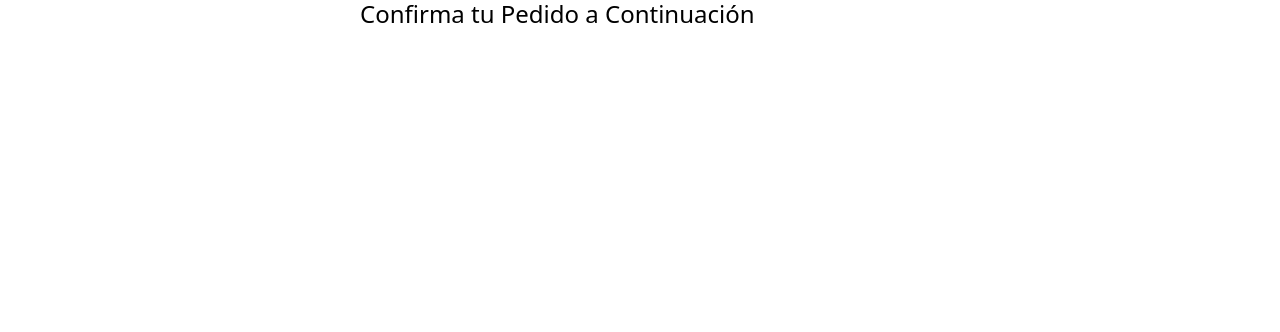
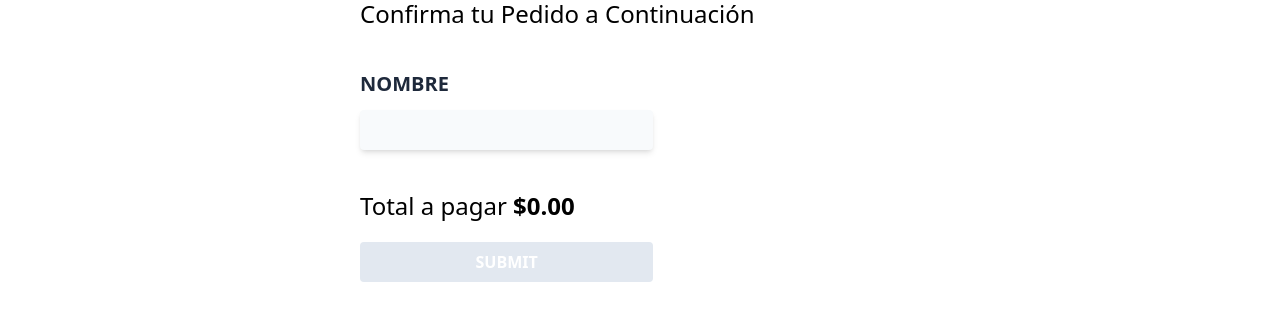
Before and after one commit to JeanBayer/quisco_app_next, a Next.js app: page /total in a window 1280 px wide. Shown: the part 222-554 px from the top of the page. Built offline with nearby package versions, Linux system fonts and the light colour scheme; no server answers; the database is empty.

Commit message:
feat: post orden in db

```diff
--- a/context/QuioscoProvider.jsx
+++ b/context/QuioscoProvider.jsx
@@ -11,6 +11,8 @@ const QuioscoProvider = ({ children }) => {
   const [producto, setProducto] = useState({});
   const [modal, setModal] = useState(false);
   const [pedido, setPedido] = useState([]);
+  const [nombre, setNombre] = useState("");
+  const [total, setTotal] = useState(0);
 
   const router = useRouter();
 
@@ -26,6 +28,15 @@ const QuioscoProvider = ({ children }) => {
   useEffect(() => {
     setCategoriaActual(categorias[0]);
   }, [categorias]);
+
+  useEffect(() => {
+    const totalAPagar = pedido.reduce(
+      (previousValue, pedido) =>
+        previousValue + pedido.precio * pedido.cantidad,
+      0
+    );
+    setTotal(totalAPagar);
+  }, [pedido]);
 
   const handleClickCategoria = (id) => {
     const categoria = categorias.filter((cat) => cat.id === id)[0];
@@ -51,15 +62,41 @@ const QuioscoProvider = ({ children }) => {
     toast.success("Agregado al pedido");
   };
 
-  const existProductInOrder = (id) => {
-    return pedido.some((elementoState) => elementoState.id === id);
-  };
+  const existProductInOrder = (id) =>
+    pedido.some((elementoState) => elementoState.id === id);
 
   const handlerDeleteProduct = (id) => {
     const newArrayPedido = pedido.filter(
       (pedidoState) => pedidoState.id !== id
     );
     setPedido(newArrayPedido);
+  };
+
+  const colocarOrden = async (e) => {
+    e.preventDefault();
+
+    try {
+      const { data } = await axios.post("/api/ordenes", {
+        nombre,
+        total,
+        fecha: Date.now().toString(),
+        pedido,
+      });
+
+      //Resetear App
+      setCategoriaActual(categorias[0]);
+      setPedido([]);
+      setNombre("");
+      setTotal(0);
+
+      toast.success("Pedido realizado correctamente");
+
+      setTimeout(() => {
+        router.push("/");
+      }, 1000);
+    } catch (error) {
+      console.error(error);
+    }
   };
 
   return (
@@ -75,6 +112,10 @@ const QuioscoProvider = ({ children }) => {
         pedido,
         handleAgregarPedido,
         handlerDeleteProduct,
+        nombre,
+        setNombre,
+        colocarOrden,
+        total,
       }}
     >
       {children}
--- /dev/null
+++ b/pages/api/ordenes.js
@@ -0,0 +1,16 @@
+import { PrismaClient } from "prisma/prisma-client";
+
+export default async function handler(req, res) {
+  const prisma = new PrismaClient();
+  if (req.method === "POST") {
+    const orden = await prisma.orden.create({
+      data: {
+        nombre: req.body.nombre,
+        total: req.body.total,
+        pedido: req.body.pedido,
+        fecha: req.body.fecha,
+      },
+    });
+    res.json(orden);
+  }
+}
--- a/pages/total.js
+++ b/pages/total.js
@@ -1,10 +1,54 @@
+import formatearDinero from "helpers";
+import useQuiosco from "hooks/useQuiosco";
 import Layout from "layout/Layout";
 
 export default function Total() {
+  const { pedido, total, nombre, setNombre, colocarOrden } = useQuiosco();
+
+  const comprobarPedido = () => {
+    return pedido.length === 0 || nombre === "";
+  };
+
   return (
     <Layout pagina="Resumen">
       <h1 className="text-4xl font-black">Total y Confirmar Pedido</h1>
       <p className="text-2xl my-10">Confirma tu Pedido a Continuación</p>
+
+      <form onSubmit={colocarOrden}>
+        <div>
+          <label
+            htmlFor="nombre"
+            className="block uppercase text-slate-800 font-bold text-xl"
+          >
+            Nombre
+          </label>
+          <input
+            id="nombre"
+            type="text"
+            className="bg-slate-50 w-full lg:w-1/3 mt-3 p-2 rounded shadow-md"
+            value={nombre}
+            onChange={(e) => setNombre(e.target.value)}
+          />
+        </div>
+        <div className="mt-10">
+          <p className="text-2xl">
+            Total a pagar{" "}
+            <span className="font-bold">{formatearDinero(total)}</span>
+          </p>
+        </div>
+        <div className="mt-5">
+          <input
+            type="submit"
+            className={`${
+              comprobarPedido()
+                ? "bg-slate-200"
+                : "bg-indigo-600 hover:bg-indigo-700"
+            } w-full lg:w-1/3 px-5 py-2 rounded uppercase font-bold text-white text-center"
+            value="confirmar pedido`}
+            disabled={comprobarPedido()}
+          />
+        </div>
+      </form>
     </Layout>
-  )
+  );
 }
```
